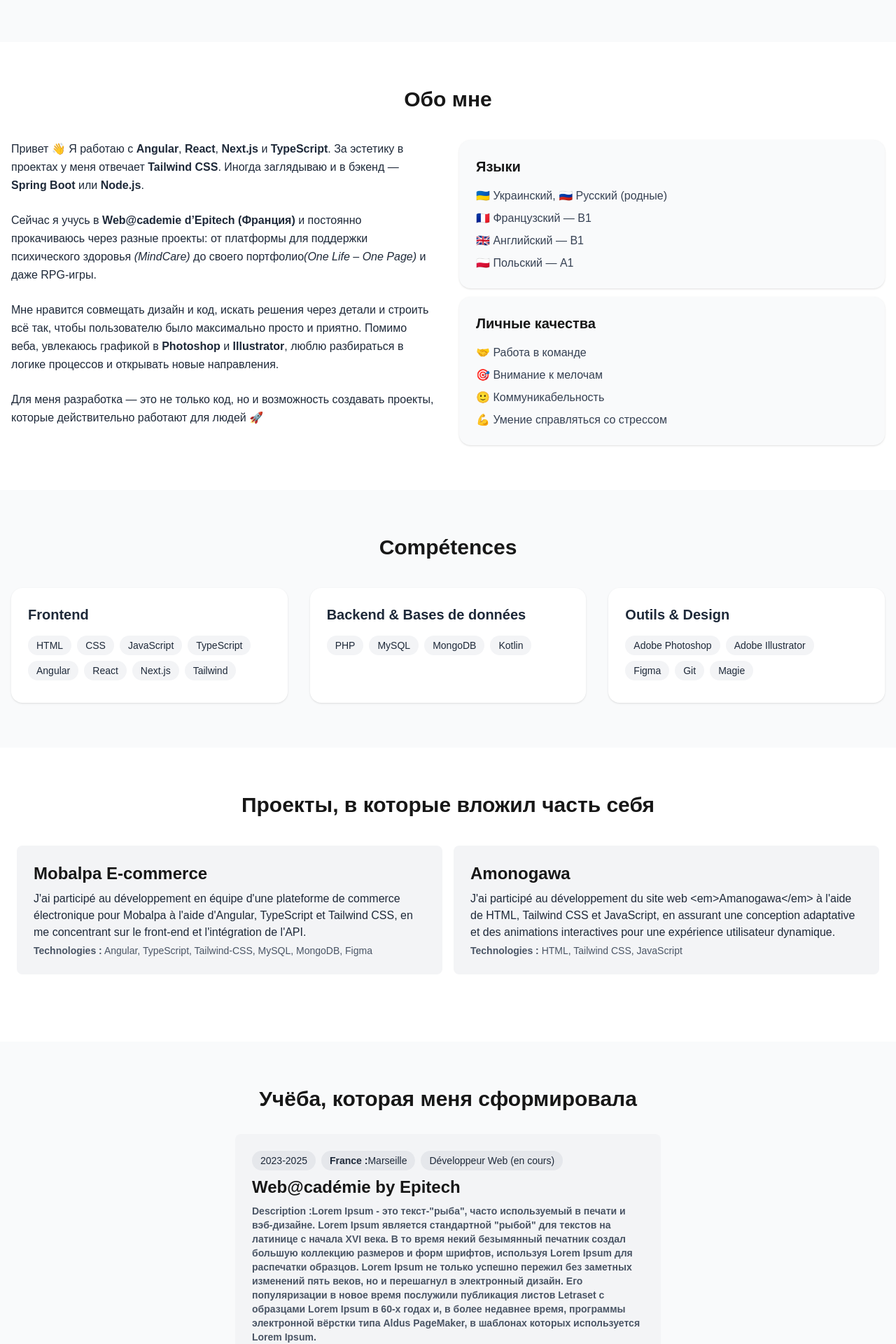
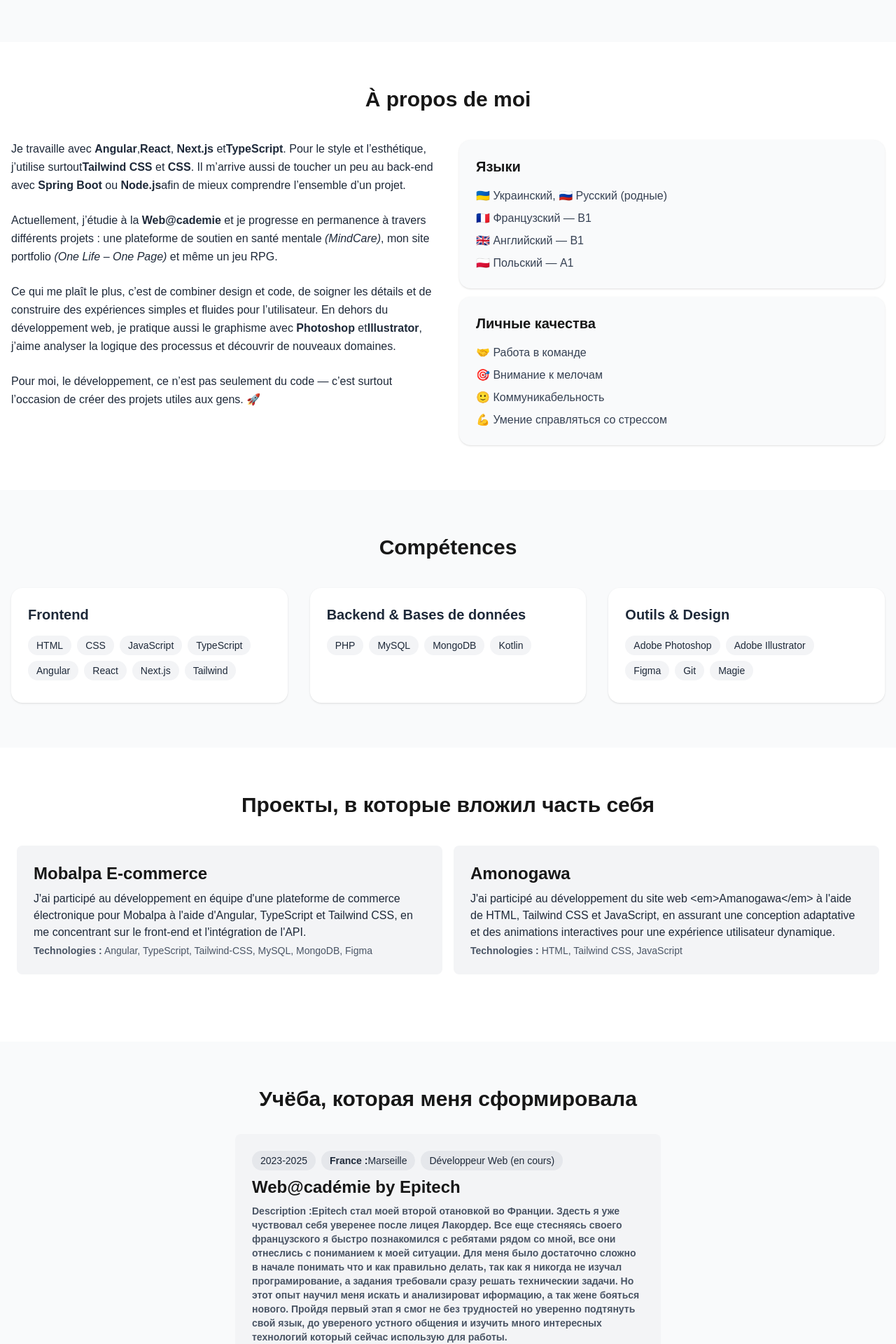
Before and after one commit to jyhgyh/portfolio, a Next.js app: page / in a window 1280 px wide. Shown: the part 740-2660 px from the top of the page at 70% size. Built offline with nearby package versions, Linux system fonts and the light colour scheme.

Commit message:
feat: somme styles

```diff
--- a/app/page.tsx
+++ b/app/page.tsx
@@ -23,8 +23,8 @@ export default function HomePage() {
       <section id="accueil" className="pt-20 min-h-screen flex items-center bg-gray-50">
         <div className="container mx-auto px-4 flex flex-col flex-row items-center">
           <div className="w-1/2 text-center text-left" data-aos="fade-right">
-            <h1 className="text-6xl font-bold mb-4">Привет меня зовут Ринат!👋</h1>
-            <p className="text-3xl text-gray-700">Я фронтенд-разработчик, который любит превращать идеи в удобные и красивые сайты.</p>
+            <h1 className="text-6xl text-yellow-300 font-bold mb-4">Salut Je suis Rinat!👋</h1>
+            <p className="text-3xl text-gray-700">Je suis développeur front-end et j’adore transformer des idées en sites web beaux, simples et agréables à utiliser.</p>
             <div className="flex my-6 flex-wrap">
               {[
                 "Front-end", "Dising", "Business analyst",
@@ -60,37 +60,60 @@ export default function HomePage() {
       {/* À propos */}
       <section id="apropos" className="py-16 bg-white" data-aos="fade-up">
         <div className="container mx-auto px-4">
-          <h2 className="text-3xl font-bold mb-10 text-center">Обо мне</h2>
+          <h2 className="text-3xl font-bold mb-10 text-center">À propos de moi</h2>
 
           <div className="grid md:grid-cols-2 gap-8 items-start">
             {/* Текст */}
             <div className="space-y-6 text-gray-800 leading-relaxed">
               <p>
-                Привет 👋 Я работаю с <strong>Angular</strong>,
+                Je travaille avec <strong>Angular</strong>,
+                <strong>React</strong>, <strong>Next.js</strong> et
+                <strong>TypeScript</strong>. Pour le style et l’esthétique, j’utilise surtout
+                <strong>Tailwind CSS</strong> et <strong>CSS</strong>. Il m’arrive aussi de toucher un peu au back-end
+                avec <strong>Spring Boot</strong> ou <strong>Node.js</strong>
+                afin de mieux comprendre l’ensemble d’un projet.
+
+                {/* Привет 👋 Я работаю с <strong>Angular</strong>,
                 <strong> React</strong>, <strong>Next.js</strong> и
                 <strong> TypeScript</strong>. За эстетику в проектах у меня отвечает
                 <strong> Tailwind CSS</strong>. Иногда заглядываю и в бэкенд —
-                <strong> Spring Boot</strong> или <strong>Node.js</strong>.
+                <strong> Spring Boot</strong> или <strong>Node.js</strong>. */}
               </p>
 
               <p>
-                Сейчас я учусь в <strong>Web@cademie d’Epitech (Франция)</strong> и
+                  Actuellement, j’étudie à la <strong>Web@cademie</strong> et
+                  je progresse en permanence à travers différents projets :
+                  une plateforme de soutien en santé mentale <em>(MindCare)</em>,
+                  mon site portfolio <em>(One Life – One Page)</em> et même un jeu RPG.
+
+
+                {/* Сейчас я учусь в <strong>Web@cademie d’Epitech (Франция)</strong> и
                 постоянно прокачиваюсь через разные проекты: от платформы для
                 поддержки психического здоровья <em>(MindCare)</em> до своего портфолио
-                <em>(One Life – One Page)</em> и даже RPG-игры.
+                <em>(One Life – One Page)</em> и даже RPG-игры. */}
               </p>
 
               <p>
-                Мне нравится совмещать дизайн и код, искать решения через детали и
+                Ce qui me plaît le plus, c’est de combiner design et code,
+                de soigner les détails et de construire des expériences simples
+                et fluides pour l’utilisateur. En dehors du développement web,
+                je pratique aussi le graphisme avec <strong>Photoshop</strong> et
+                <strong>Illustrator</strong>, j’aime analyser la logique des processus
+                et découvrir de nouveaux domaines.
+
+                {/* Мне нравится совмещать дизайн и код, искать решения через детали и
                 строить всё так, чтобы пользователю было максимально просто и приятно.
                 Помимо веба, увлекаюсь графикой в <strong>Photoshop</strong> и
                 <strong> Illustrator</strong>, люблю разбираться в логике процессов и
-                открывать новые направления.
+                открывать новые направления. */}
               </p>
 
               <p>
-                Для меня разработка — это не только код, но и возможность создавать
-                проекты, которые действительно работают для людей 🚀
+                Pour moi, le développement, ce n’est pas seulement du code — c’est
+                surtout l’occasion de créer des projets utiles aux gens. 🚀
+
+                {/* Для меня разработка — это не только код, но и возможность создавать
+                проекты, которые действительно работают для людей 🚀 */}
               </p>
             </div>
 
@@ -173,7 +196,15 @@ export default function HomePage() {
             country="France"
             city="Marseille"
             level="Développeur Web (en cours)"
-            description='Lorem Ipsum - это текст-"рыба", часто используемый в печати и вэб-дизайне. Lorem Ipsum является стандартной "рыбой" для текстов на латинице с начала XVI века. В то время некий безымянный печатник создал большую коллекцию размеров и форм шрифтов, используя Lorem Ipsum для распечатки образцов. Lorem Ipsum не только успешно пережил без заметных изменений пять веков, но и перешагнул в электронный дизайн. Его популяризации в новое время послужили публикация листов Letraset с образцами Lorem Ipsum в 60-х годах и, в более недавнее время, программы электронной вёрстки типа Aldus PageMaker, в шаблонах которых используется Lorem Ipsum.'
+            description='Epitech стал моей второй отановкой во Франции.
+            Здесть я уже чуствовал себя уверенее после лицея Лакордер.
+            Все еще стесняясь своего французского я быстро познакомился с ребятами рядом со мной,
+            все они отнеслись с пониманием к моей ситуации.
+            Для меня было достаточно сложно в начале понимать что и как правильно делать, так как я никогда не изучал програмирование,
+            а задания требовали сразу решать техническии задачи. Но этот опыт научил меня искать и анализироват иформацию,
+            а так жене бояться нового.
+            Пройдя первый этап я смог не без трудностей но уверенно подтянуть свой язык,
+            до увереного устного общения и изучить много интересных технологий который сейчас использую для работы.'
             link="https://www.webacademie.org/"
           />
 
@@ -183,7 +214,13 @@ export default function HomePage() {
             country="France"
             city="Marseille"
             level="lycée general"
-            description='Lorem Ipsum - это текст-"рыба", часто используемый в печати и вэб-дизайне. Lorem Ipsum является стандартной "рыбой" для текстов на латинице с начала XVI века. В то время некий безымянный печатник создал большую коллекцию размеров и форм шрифтов, используя Lorem Ipsum для распечатки образцов. Lorem Ipsum не только успешно пережил без заметных изменений пять веков, но и перешагнул в электронный дизайн. Его популяризации в новое время послужили публикация листов Letraset с образцами Lorem Ipsum в 60-х годах и, в более недавнее время, программы электронной вёрстки типа Aldus PageMaker, в шаблонах которых используется Lorem Ipsum.'
+            description='Лакордер стал первой моей остановкой во Франции.
+            Именно тут я начал свое занкомство с Францие, ее культурой, языком и людьми.
+            Для меня это было одно из самых сложгных испытаний, так как мне надо было учить язык с нуля.
+            Сначала я говорил только на английском, но общими стараниями я смог начать понимать ребят и учителей,
+            а потом и сам заговорил.
+            Все еще стенсяясь говорить на французском я быстро влился в колектив,
+            так как наши культуры оказались достаточно близки, так что проблем с интеграцией у меня не возникло.'
             link="https://www.lacordaire.com/"
           />
 
@@ -193,7 +230,15 @@ export default function HomePage() {
             country="Ukraine"
             city="Kyiv"
             level="Spécialisation Magicien"
-            description='Lorem Ipsum - это текст-"рыба", часто используемый в печати и вэб-дизайне. Lorem Ipsum является стандартной "рыбой" для текстов на латинице с начала XVI века. В то время некий безымянный печатник создал большую коллекцию размеров и форм шрифтов, используя Lorem Ipsum для распечатки образцов. Lorem Ipsum не только успешно пережил без заметных изменений пять веков, но и перешагнул в электронный дизайн. Его популяризации в новое время послужили публикация листов Letraset с образцами Lorem Ipsum в 60-х годах и, в более недавнее время, программы электронной вёрстки типа Aldus PageMaker, в шаблонах которых используется Lorem Ipsum.'
+            description='Вот мы добрались до моей отправной точки во Францию.
+            В цирковой аккадемии я изучал магию, если быть точным искуство удивлять.
+            Выбрав цирк после веб дизайна, я был рад начать изучать что-то новое, но не долго мне удалось проучиться там нормально,
+            так как началось вторжение Росии в мою страну, Украину.
+            Мой университет предложил мне выехать во Францию, организовав для нас комфортные условия.
+            Я продолжал учиться удаленно и закончив первый курс
+            мне пришлось думать что делать дальше, учась в Лакордере я паралельно продолжал учиться магии на втором курсе.
+            Но закончив учебу в Лакордере мне пришлось выберать оставаться фокусником или поступать в Epitech
+            и как вы уже занее, я выбрал второй вариант.'
             link="https://www.fedec.eu/en/members/380-kmacpa-kyiv-municipal-academy-of-performing-and-circus-arts"
           />
 
@@ -203,7 +248,12 @@ export default function HomePage() {
             country="Ukraine"
             city="Kyiv"
             level="Webdesign"
-            description='Lorem Ipsum - это текст-"рыба", часто используемый в печати и вэб-дизайне. Lorem Ipsum является стандартной "рыбой" для текстов на латинице с начала XVI века. В то время некий безымянный печатник создал большую коллекцию размеров и форм шрифтов, используя Lorem Ipsum для распечатки образцов. Lorem Ipsum не только успешно пережил без заметных изменений пять веков, но и перешагнул в электронный дизайн. Его популяризации в новое время послужили публикация листов Letraset с образцами Lorem Ipsum в 60-х годах и, в более недавнее время, программы электронной вёрстки типа Aldus PageMaker, в шаблонах которых используется Lorem Ipsum.'
+            description='IT STEP дал мне понимание что такое работа в IT сфере.
+            Я учился на веб дизайнера, но после первого курса я понял что это не то чем я хочу заниматься.
+            Учеба была интересная, но меня она не вовлекала. Мы изучали теорию дизайна, создавали свои дизайны,
+            изучали работы вебдизайнеров, искуство и его историю и живопоись. Мне все это было интересно,
+            но я понимал что это не то чем я хочу заниматься всю свою жизнь. Но как назвык очень полезен
+            в моей нынешней работе и я им постоянно пользуюсь'
             link="https://itstep.org/"
           />
 
@@ -213,7 +263,11 @@ export default function HomePage() {
             country="Ukraine"
             city="Kyiv"
             level="Web-general"
-            description='Lorem Ipsum - это текст-"рыба", часто используемый в печати и вэб-дизайне. Lorem Ipsum является стандартной "рыбой" для текстов на латинице с начала XVI века. В то время некий безымянный печатник создал большую коллекцию размеров и форм шрифтов, используя Lorem Ipsum для распечатки образцов. Lorem Ipsum не только успешно пережил без заметных изменений пять веков, но и перешагнул в электронный дизайн. Его популяризации в новое время послужили публикация листов Letraset с образцами Lorem Ipsum в 60-х годах и, в более недавнее время, программы электронной вёрстки типа Aldus PageMaker, в шаблонах которых используется Lorem Ipsum.'
+            description='Club Key стал для меня отправной точкой в IT.
+            Мы узучали разные програмы Photoshop, Illustrator, Афтерэфектс, Figma, 3дМакс, Мая и Синема 4д.
+            Каждый курс длился по 3 месяца и ознакамливал с возможностями этих програм
+            и професиеями в которых они могут и пользоваться.
+            Это был интересный опыт который я мог совмещать со шклой и другими хобби.'
             link="https://www.clubkey.com.ua/"
           />
         </div>
```
Also changed, not shown: app/components/ContactForm.tsx (+7 -7 lines).
